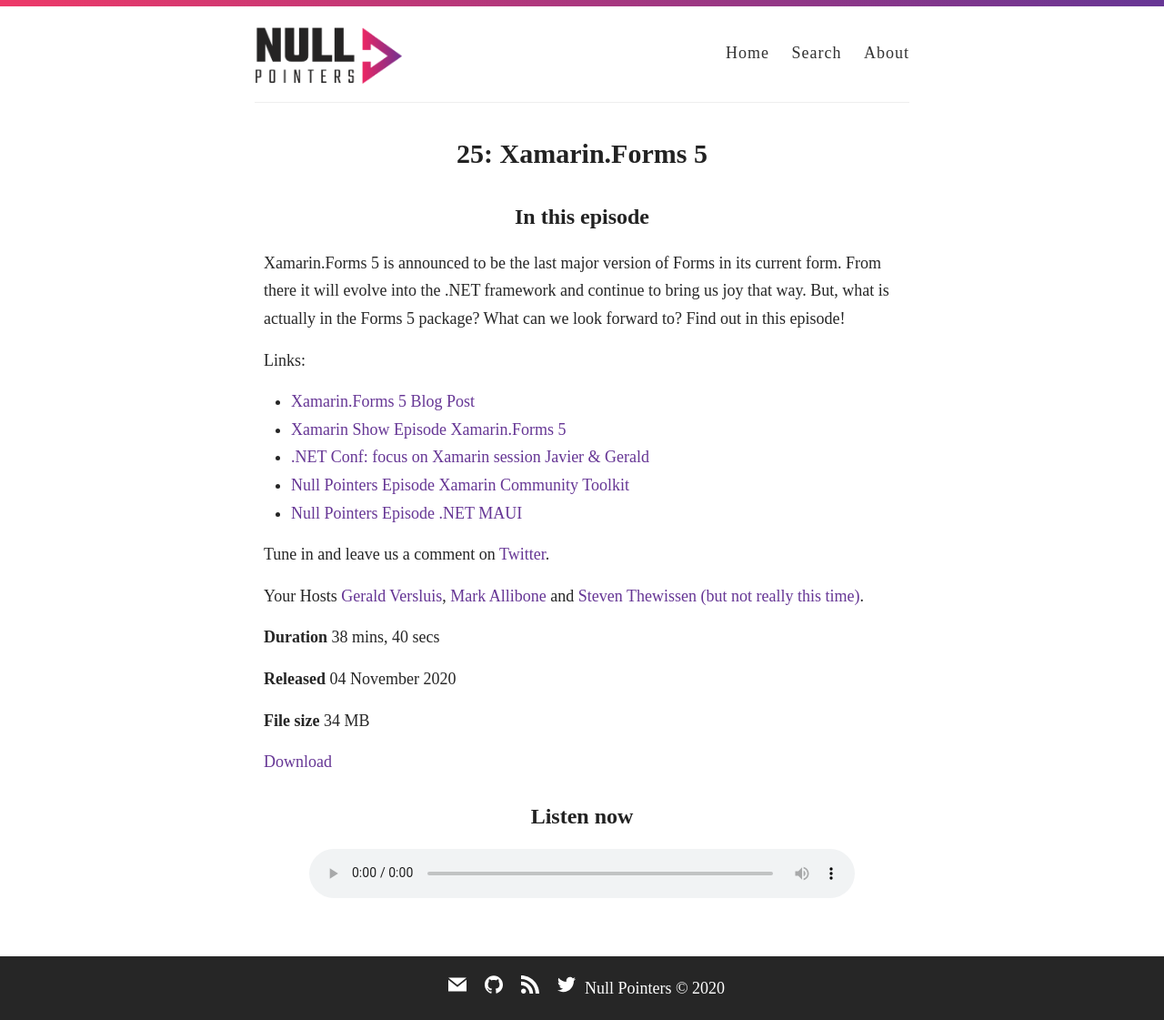
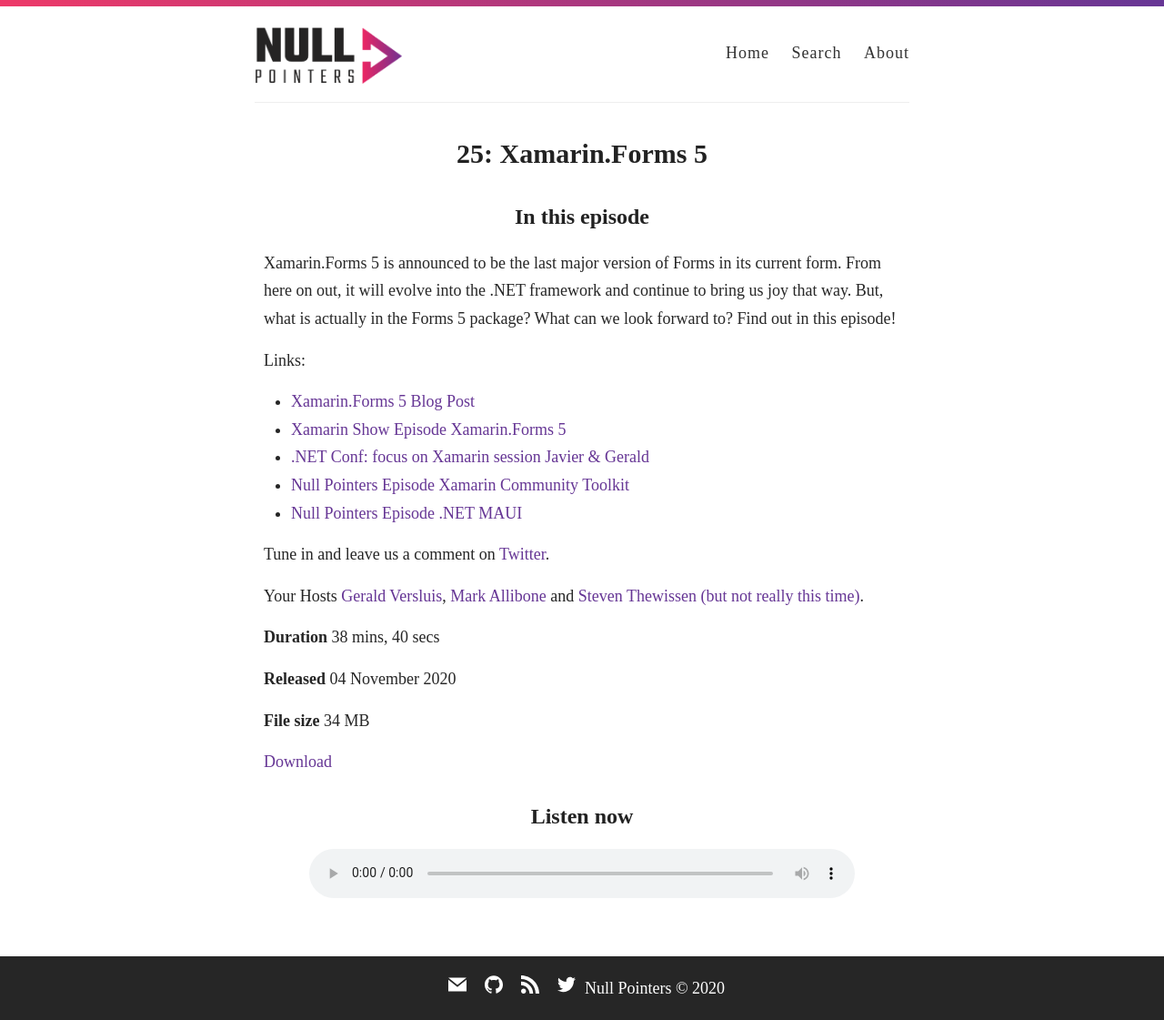
Before and after one commit to nullpointersio/website, a Jekyll site: the page built from _posts/2020-11-04-25.markdown, in a window 1280 px wide. Shown: the whole page at 91% size. Built offline with Jekyll 4.4.1, drawn with Linux system fonts in a browser that asks for light colours; some web fonts are replaced.

Commit message:
Proof reading

```diff
--- a/_posts/2020-11-04-25.markdown
+++ b/_posts/2020-11-04-25.markdown
@@ -5,9 +5,9 @@
 title: 			"25: Xamarin.Forms 5"
 url:            "25"
 subtitle: 		"The end of an era?"
-summary: 		"Xamarin.Forms 5 is announced to be the last major version of Forms in its current form. From there it will evolve into the .NET framework and continue to bring us joy that way. But, what is actually in the Forms 5 package? What can we look forward to? Find out in this episode!"
+summary: 		"Xamarin.Forms 5 is announced to be the last major version of Forms in its current form. From here on out, it will evolve into the .NET framework and continue to bring us joy that way. But, what is actually in the Forms 5 package? What can we look forward to? Find out in this episode!"
 
-description: 	"Xamarin.Forms 5 is announced to be the last major version of Forms in its current form. From there it will evolve into the .NET framework and continue to bring us joy that way. But, what is actually in the Forms 5 package? What can we look forward to? Find out in this episode!"
+description: 	"Xamarin.Forms 5 is announced to be the last major version of Forms in its current form. From here on out, it will evolve into the .NET framework and continue to bring us joy that way. But, what is actually in the Forms 5 package? What can we look forward to? Find out in this episode!"
 
 type:			full # "trailer" or "full"
 duration: 		"38:40" # audio length in min
```
